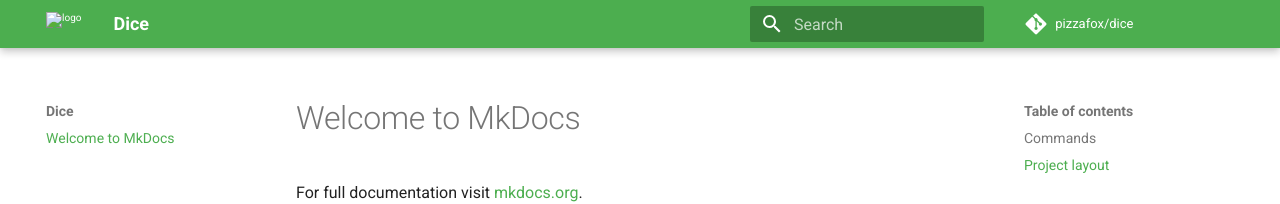
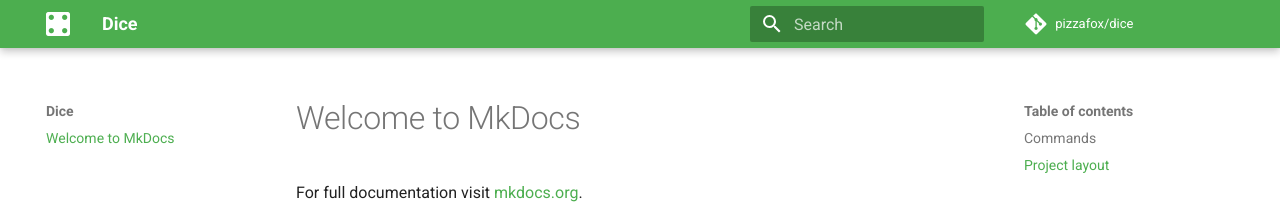
Before and after one commit to dice-discord/bot, an MkDocs documentation site: the page built from docs/index.md, in a window 1280 px wide. Shown: the top 204 px of the page. Built offline with MkDocs 1.6.1 and Material for MkDocs 9.7.7, drawn with Linux system fonts in a browser that asks for light colours; comment, search, counter and statistics services are not loaded.

Commit message:
Edit settings and images

```diff
--- a/mkdocs.yml
+++ b/mkdocs.yml
@@ -5,12 +5,14 @@ theme:
   palette:
     primary: 'green'
     accent: 'blue'
-  logo: 'img/icon.svg'
+  logo: 'images/logo.png'
+  favicon: 'images/favicon.png'
 
 copyright: 'Copyright 2018 Jonah Snider'
 
 repo_name: 'pizzafox/dice'
 repo_url: 'https://github.com/pizzafox/dice'
+edit_uri: edit/docs/docs
 
 extra:
   social:
```
Also changed, not shown: docs/images/dev.png (renamed from img/dev.png), docs/images/dev.svg (renamed from img/dev.svg), docs/images/dice.png (renamed from img/dice.png), docs/images/dice.svg (renamed from img/dice.svg), docs/images/favicon.png (added), docs/images/logo.png (added), docs/images/oldlogo.svg (renamed from img/icon.svg), img/favicon.png (deleted), 1 other file.
